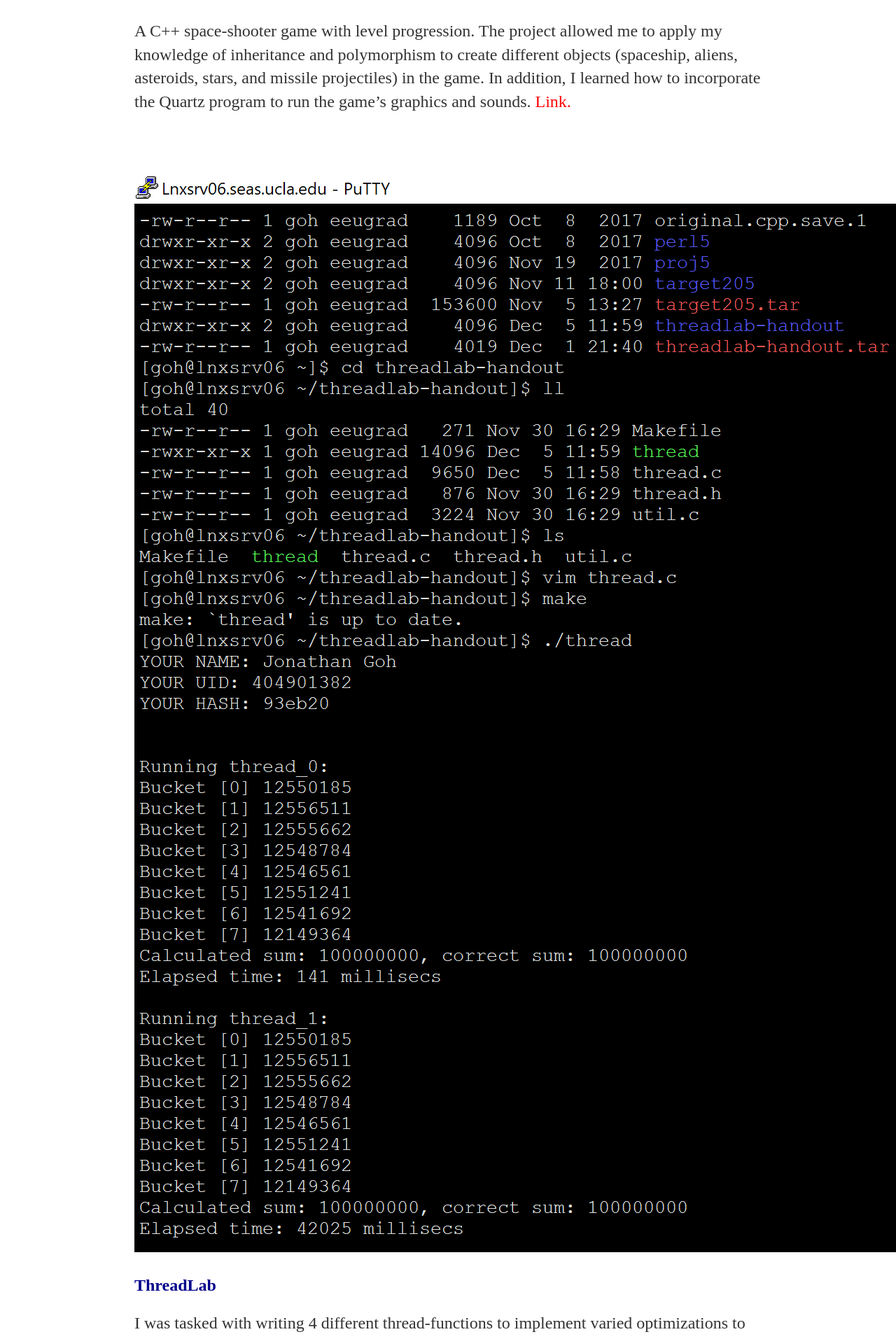
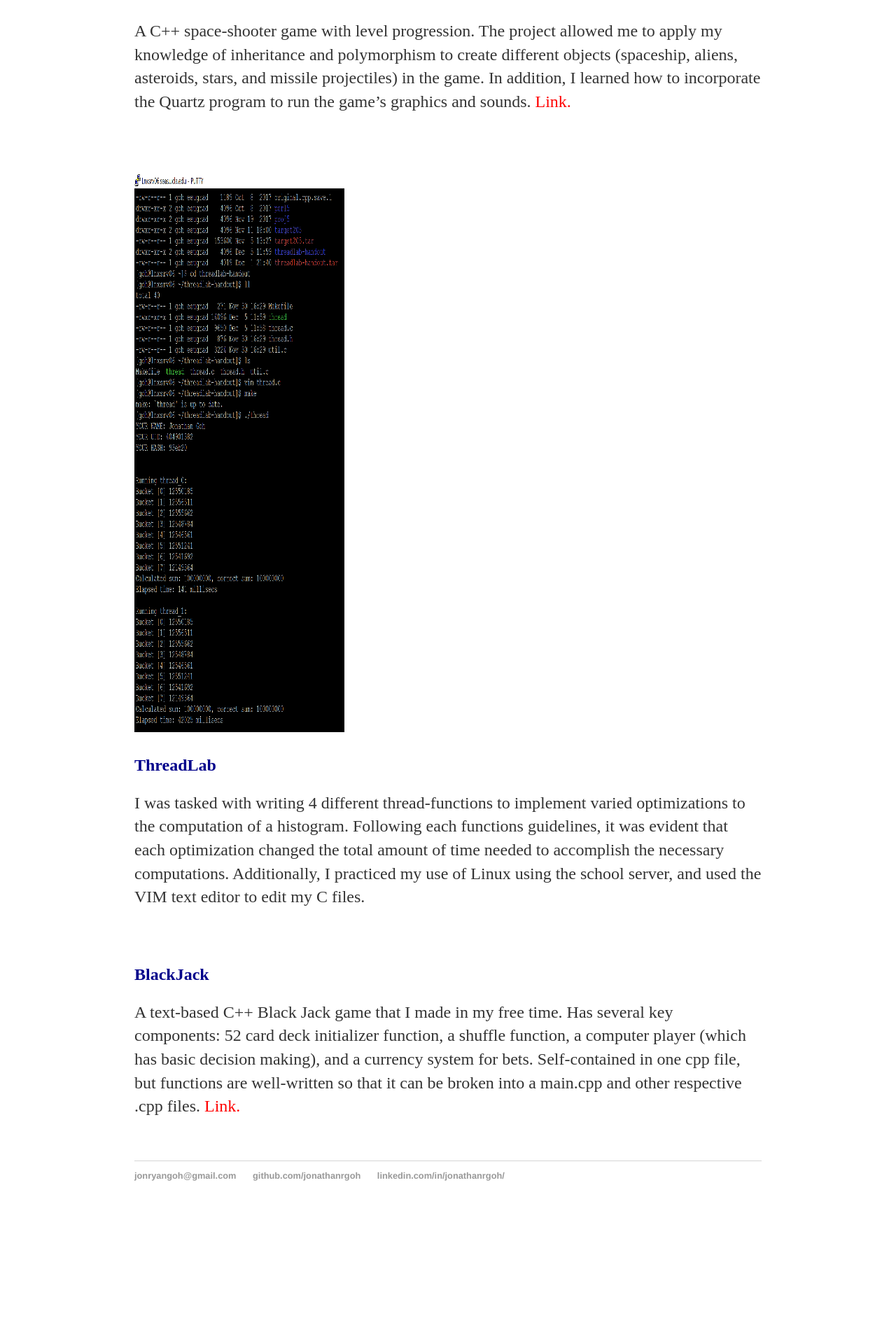
Before and after one commit to jonathanrgoh/jonathanrgoh.github.io, a Jekyll site: the page built from projects/index.html, in a window 1280 px wide. Shown: the part 954-2867 px from the top of the page at 70% size. Built offline with Jekyll 4.4.1, drawn with Linux system fonts in a browser that asks for light colours; after the commit the page ends 2701 px from its top, so only the background shows below that.

Commit message:
Update index.html

```diff
--- a/projects/index.html
+++ b/projects/index.html
@@ -10,7 +10,7 @@ title: My Projects
 		<p>A C++ space-shooter game with level progression. The project allowed me to apply my knowledge of inheritance and polymorphism to create different objects (spaceship, aliens, asteroids, stars, and missile projectiles) in the game. In addition, I learned how to incorporate the Quartz program to run the game’s graphics and sounds.<a href="https://github.com/jonathanrgoh/UCLA-CS32-Winter17/tree/master/Nachenblaster" style="color:red;"> Link.</a></p>
 		<br><br>
 
-		<p><img src="\images\home\thread3.PNG" alt="BlackJack"></p>
+		<p><img src="\images\home\thread3.PNG" style="width:300px;height:800px;" alt="BlackJack"></p>
 		<h2 style="color:darkblue;">ThreadLab</h2>
 		<p>I was tasked with writing 4 different thread-functions to implement varied optimizations to the computation of a histogram. Following each functions guidelines, it was evident that each optimization changed the total amount of time needed to accomplish the necessary computations. Additionally, I practiced my use of Linux using the school server, and used the VIM text editor to edit my C files. </p>
 		<br><br>
```
